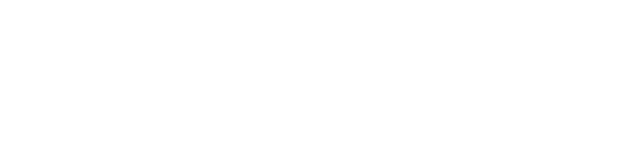
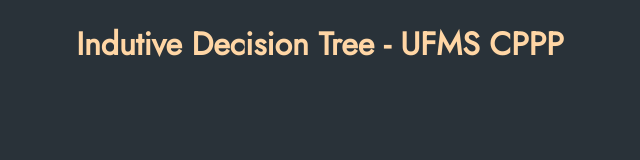
Before and after one commit to leandrocodes/js-decision-tree, a plain HTML site: page src/index.html in a window 1280 px wide. Shown: the whole page, without its empty margins (320-960 px from the left). Drawn offline with Linux system fonts and the light colour scheme.

Commit message:
startando

```diff
--- a/src/index.html
+++ b/src/index.html
@@ -1,11 +1,14 @@
 <!DOCTYPE html>
 <html lang="en">
-<head>
-    <meta charset="UTF-8">
-    <meta name="viewport" content="width=device-width, initial-scale=1.0">
+  <head>
+    <meta charset="UTF-8" />
+    <meta name="viewport" content="width=device-width, initial-scale=1.0" />
+    <link rel="stylesheet" href="styles/main.css" />
     <title>Decision Tree</title>
-</head>
-<body>
+  </head>
+  <body>
+    <h1>Indutive Decision Tree - UFMS CPPP</h1>
+    <script src="scripts/decisionTree.js"></script>
     <script src="scripts/main.js"></script>
-</body>
+  </body>
 </html>
--- a/src/scripts/main.js
+++ b/src/scripts/main.js
@@ -1 +1,3 @@
-console.log('Hello World')
+let success = true
+
+console.log(success)
--- /dev/null
+++ b/src/styles/main.css
@@ -0,0 +1,14 @@
+@import url('https://fonts.googleapis.com/css2?family=Jost:ital,wght@0,200;0,400;1,700&display=swap');
+
+body {
+  padding: 0;
+  margin: 0;
+  box-sizing: border-box;
+  font-family: 'Jost', sans-serif;
+  background-color: #293239;
+}
+
+body>h1 {
+  text-align: center;
+  color: #ffd6a5;
+}
```
Also changed, not shown: src/scripts/decisionTree.js (added).
